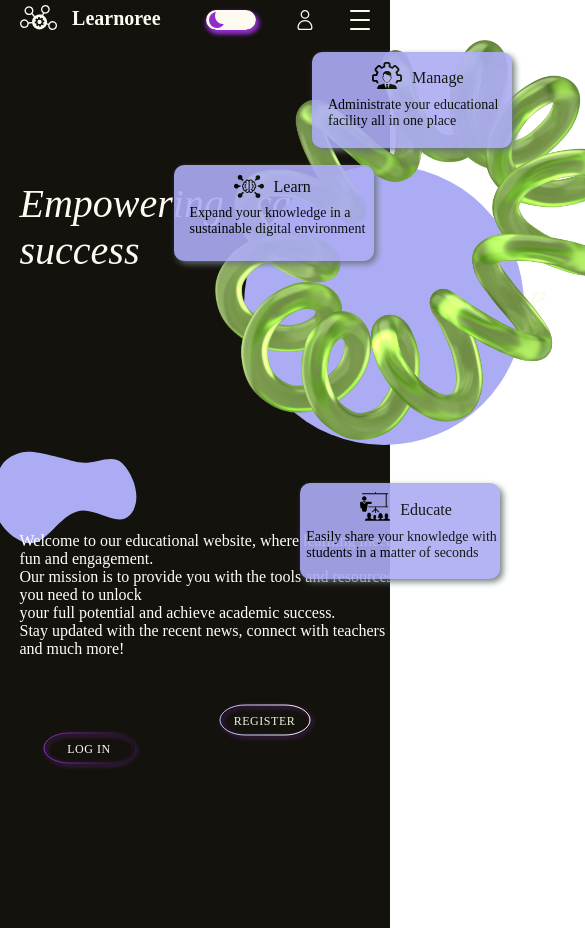
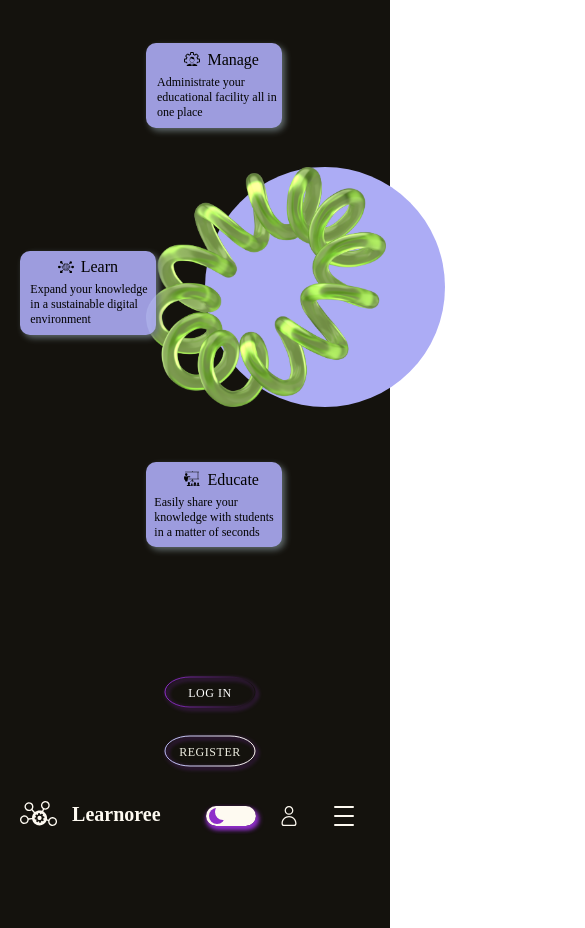
Before and after one commit to lizzochek/learnoree, a Vue app: page /main in a window 390 px wide. Shown: the top 928 px of the page, 585 px wide, since content can reach past the window. Built offline with nearby package versions, Linux system fonts and the light colour scheme.

Commit message:
Final styles for main page

```diff
--- a/public/index.html
+++ b/public/index.html
@@ -1,14 +1,24 @@
 <!DOCTYPE html>
 <html lang="">
   <head>
-    <meta charset="utf-8">
-    <meta http-equiv="X-UA-Compatible" content="IE=edge">
-    <meta name="viewport" content="width=device-width,initial-scale=1.0">
+    <meta charset="utf-8" />
+    <meta
+      http-equiv="X-UA-Compatible"
+      content="IE=edge"
+    />
+    <meta
+      name="viewport"
+      content="width=device-width, minimum-scale=1.0, maximum-scale = 1.0, user-scalable = no"
+    />
     <title><%= htmlWebpackPlugin.options.title %></title>
   </head>
   <body>
     <noscript>
-      <strong>We're sorry but <%= htmlWebpackPlugin.options.title %> doesn't work properly without JavaScript enabled. Please enable it to continue.</strong>
+      <strong
+        >We're sorry but <%= htmlWebpackPlugin.options.title %> doesn't work
+        properly without JavaScript enabled. Please enable it to
+        continue.</strong
+      >
     </noscript>
     <div id="app"></div>
     <!-- built files will be auto injected -->
--- a/src/App.vue
+++ b/src/App.vue
@@ -1,7 +1,10 @@
 <template>
   <div :class="selectedMode">
+
     <router-view v-slot="{ Component }">
+      <Header />
       <transition name="fade">
+
         <component :is="Component" />
       </transition>
     </router-view>
@@ -9,8 +12,11 @@
 </template>
 
 <script>
+import Header from './components/common/Header.vue';
+
 export default {
   name: 'App',
+  components: { Header },
   computed: {
     selectedMode() {
       const mode = localStorage.getItem("mode");
@@ -19,7 +25,7 @@ export default {
       className = mode === 'light' ? 'light-mode' : 'dark-mode';
 
       return className;
-    }
+    },
   }
 };
 </script>
--- a/src/assets/css/variables/global.scss
+++ b/src/assets/css/variables/global.scss
@@ -2,4 +2,4 @@
 
 // Screen sizes
 $breakpoint-mobile: 767px;
-$breakpoint-tablet: 1199px;
+$breakpoint-tablet: 1190px;
--- a/src/assets/css/variables/light-mode.scss
+++ b/src/assets/css/variables/light-mode.scss
@@ -4,5 +4,5 @@
   --tertiary-color: #80886a;
   --forth-color: #d7d8c7;
   --main-page-spots: #e8eacb;
-  --welcome-span-color: #4a9331;
+  --welcome-span-color: #20560e;
 }
--- a/src/components/MainPage.vue
+++ b/src/components/MainPage.vue
@@ -1,6 +1,5 @@
 <template>
     <div id="main-page">
-        <Header />
         <div id="container">
             <div id="left-side">
                 <div class="slogan">
@@ -75,12 +74,11 @@
 </template>
 
 <script>
-import Header from './common/Header.vue';
 import LinkButton from './common/LinkButton.vue'
 
 export default {
     name: "MainPage",
-    components: { Header, LinkButton },
+    components: { LinkButton },
     data() {
         return {
             mode: localStorage.getItem('mode'),
@@ -122,8 +120,8 @@ export default {
 
 #img-1 {
     position: absolute;
-    width: 600px;
-    height: 600px;
+    width: 37rem;
+    height: 37rem;
     left: -5%;
     z-index: 100;
 }
@@ -138,8 +136,8 @@ export default {
 
 #spot {
     position: absolute;
-    width: 280px;
-    height: 280px;
+    width: 18rem;
+    height: 18rem;
     left: 25%;
     top: 15%;
     border-radius: 50%;
@@ -154,8 +152,8 @@ export default {
     background: var(--main-page-spots);
     opacity: 0.9;
     border-radius: 10px;
-    width: 200px;
-    height: 96px;
+    width: 13rem;
+    height: 5.3rem;
     filter: drop-shadow(3px 3px 3px #677375);
 }
 
@@ -165,7 +163,7 @@ export default {
     position: relative;
     top: 10%;
     left: 30%;
-    width: 30px;
+    width: 2rem;
     margin-left: auto;
 }
 
@@ -180,12 +178,13 @@ p {
     position: relative;
     left: 8%;
     top: -5%;
-    font-size: 14px;
+    width: 12rem;
+    font-size: 0.85rem;
 }
 
 #educate {
     position: relative;
-    top: 30%;
+    top: 35%;
     left: 54%;
 
     .text {
@@ -205,7 +204,7 @@ p {
     top: 40%;
     left: -45%;
     color: var(--forth-color);
-    font-size: 40px;
+    font-size: 3rem;
     font-style: italic;
 }
 
@@ -238,48 +237,243 @@ p {
 <style lang="scss">
 @import "../assets/css/variables/global.scss";
 
+@media (max-width: $breakpoint-tablet) {
+    #spot-1 {
+        width: 70%;
+        top: 53%;
+    }
+
+    #welcome-text {
+        top: 265%;
+        font-size: 16px;
+    }
+
+    #img-1 {
+        width: 40rem;
+        height: 40rem;
+        left: -50%;
+        top: 10%;
+    }
+
+    #img-3 {
+        width: 30rem;
+        height: 30rem;
+        left: -18%;
+        top: 13%;
+    }
+
+    #spot {
+        width: 22rem;
+        height: 22rem;
+        left: 5%;
+        top: 20%;
+    }
+
+    .box {
+        top: 20%;
+        left: -65%;
+    }
+
+    #educate {
+        top: 40%;
+        left: 40%;
+    }
+
+    #manage {
+        top: 35%;
+        left: -80%;
+    }
+
+    .slogan {
+        top: 20%;
+        left: -42%;
+    }
+
+
+    #login-btn {
+        top: 300%;
+        left: 12%;
+    }
+
+    #register-btn {
+        top: 290%;
+        left: 50%;
+    }
+}
+
+
+@media (max-width: 800px) {
+    #spot-1 {
+        left: 5%;
+        width: 65%;
+        top: 50%;
+    }
+
+    #welcome-text {
+        left: 10%;
+        top: 240%;
+        font-size: 14px;
+    }
+
+    #login-btn {
+        top: 260%;
+        left: 12%;
+    }
+
+    #register-btn {
+        top: 260%;
+        left: 40%;
+    }
+}
+
+@media (max-width: 710px) {
+
+    .slogan,
+    #slogan-2,
+    #welcome-text,
+    #spot-1 {
+        display: none;
+    }
+
+    #img-1 {
+        width: 20rem;
+        height: 20rem;
+        left: -50%;
+        top: 15%;
+    }
+
+    #spot {
+        width: 15rem;
+        height: 15rem;
+    }
+
+    #img-3 {
+        width: 15rem;
+        height: 15rem;
+        left: -25%;
+        top: 20%
+    }
+
+    .box {
+        top: 30%;
+        left: -90%;
+        width: 8.5rem;
+    }
+
+    #mind-icon,
+    #educate-icon,
+    #manage-icon {
+        top: 10%;
+        left: 28%;
+        width: 1rem;
+    }
+
+    p {
+        font-size: 1rem;
+        top: -12%;
+        left: 45%;
+    }
+
+    .text {
+        left: 5%;
+        top: -5%;
+        width: 8rem;
+        font-size: 0.75rem;
+    }
+
+    #educate {
+        top: 35%;
+        left: -25%;
+    }
+
+    #manage {
+        top: -10%;
+        left: -25%;
+    }
+
+    #login-btn {
+        top: 600%;
+        left: 140%;
+    }
+
+    #register-btn {
+        top: 620%;
+        left: 140%;
+    }
+}
+
+@media (max-width: 415px) {
+
+    #manage {
+        top: -5%;
+        left: -25%;
+    }
+
+    #login-btn {
+        top: 800%;
+        left: 160%;
+    }
+
+    #register-btn {
+        top: 820%;
+        left: 160%;
+    }
+}
+
+@media (max-height: 750px) {
+
+    #login-btn {
+        top: 650%;
+        left: 140%;
+    }
+
+    #register-btn {
+        top: 670%;
+        left: 140%;
+    }
+}
+
+
 @media (min-width: $breakpoint-tablet) {
     .slogan {
         top: 45%;
         left: -45%;
-        font-size: 32px;
-        margin-bottom: 20px;
+        font-size: 2em;
+        margin-bottom: 0.75em;
     }
 
     #login-btn {
         left: 10%;
-        top: 140%;
+        top: 150%;
     }
 
     #register-btn {
         left: 55%;
-        top: 121%;
+        top: 140%;
     }
 
     #welcome-text {
-        font-size: 12px;
-        top: 115%;
+        font-size: 0.75em;
+        top: 125%;
         left: 3%;
     }
-
-
 }
 
 @media (min-width: 1380px) {
     #welcome-text {
         font-size: 14px;
-        top: 105%;
+        top: 110%;
         left: 4%;
     }
 
     #login-btn {
         left: 10%;
-        top: 120%;
+        top: 125%;
     }
 
     #register-btn {
         left: 53%;
-        top: 111%;
+        top: 125%;
     }
 
 
@@ -293,28 +487,28 @@ p {
 
     #register-btn {
         left: 55%;
-        top: 105%;
+        top: 120%;
     }
 
     #welcome-text {
         font-size: 15px;
-        top: 95%;
+        top: 105%;
     }
 }
 
 @media (min-width: 1650px) {
     #login-btn {
-        left: 12%;
+        left: 10%;
     }
 
     #register-btn {
         left: 60%;
-        top: 115%;
+        top: 125%;
     }
 
     #welcome-text {
         font-size: 16px;
-        top: 95%;
+        top: 105%;
     }
 }
 </style>
--- a/src/components/common/Header.vue
+++ b/src/components/common/Header.vue
@@ -39,6 +39,7 @@ export default {
 }
 
 #header {
+    padding-top: 5px;
     margin: 0;
     background-color: var(--tertiary-color);
     width: 100%;
@@ -60,6 +61,8 @@ export default {
     flex-direction: row;
     gap: 15px;
     justify-content: flex-end;
+    margin-right: 1rem;
+    ;
 }
 
 #main-icon {
@@ -81,6 +84,7 @@ h1 {
 
 #color-change {
     margin-top: 10px;
+    margin-right: 50px;
 }
 
 #user-icon {
@@ -89,3 +93,19 @@ h1 {
     height: 20px;
 }
 </style>
+
+<style lang="scss">
+@import '../../assets/css/variables/global.scss';
+
+@media (max-width: $breakpoint-tablet) {
+    #header {
+        z-index: 1;
+        position: fixed;
+        bottom: 0.5rem;
+
+        /* And if you want the div to be full-width: */
+        left: 0;
+        right: 0;
+    }
+}
+</style>
```
Also changed, not shown: src/components/common/LinkButton.vue (+11 -0 lines).
